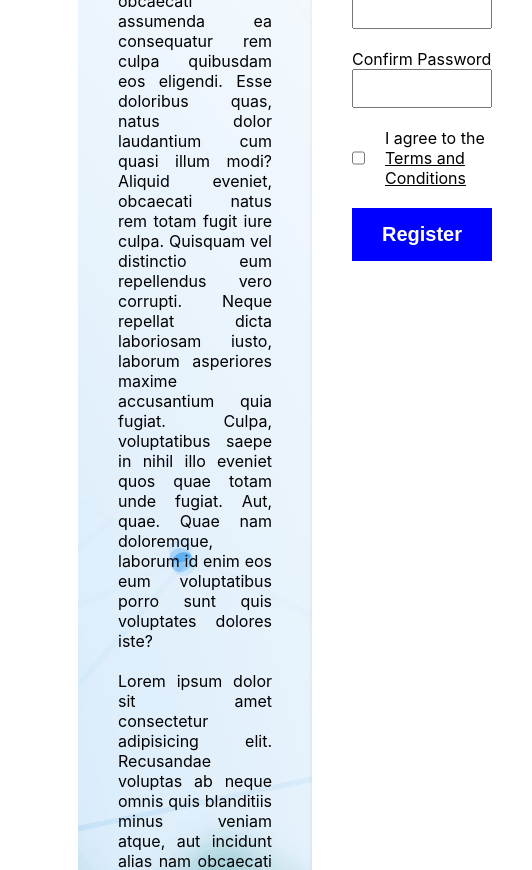
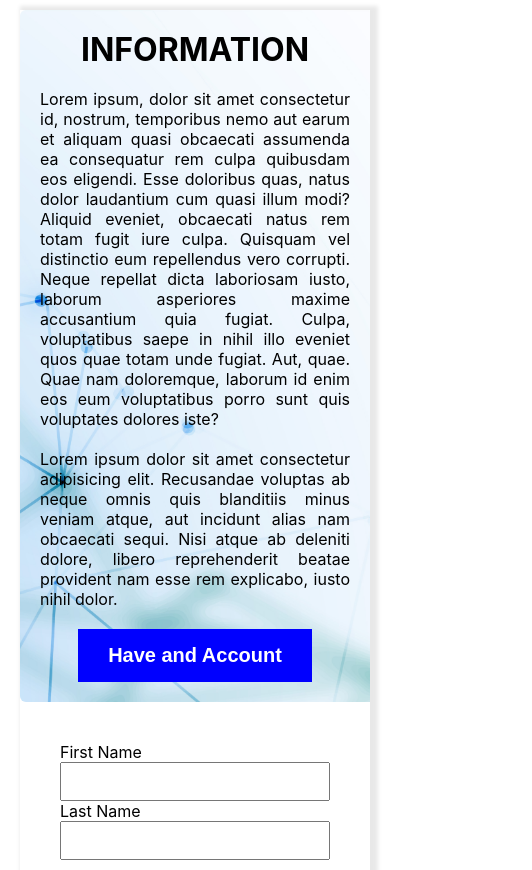
Before and after one commit to Taofeeq001/Blog-App, a React (Create React App) app: page / in a window 390 px wide. Shown: the top 870 px of the page, 532 px wide, since content can reach past the window. Built offline with nearby package versions, Linux system fonts and the light colour scheme.

Commit message:
updated Signup responsiveness page

```diff
--- a/src/Components/Settings/Settings.jsx
+++ b/src/Components/Settings/Settings.jsx
@@ -8,7 +8,20 @@ const Settings=()=>{
         <div className="settings-board">
             <div className="settingsboard-container">
                 <Aside/>
-                <div className='settings-container'></div>
+                <div className='settings-container'>
+                    <div>
+                        <h2>Account Details</h2>
+                        <div>
+                            <a href="">Change password</a>
+                            <a href="">Edit Account</a>
+                        </div>
+                    </div>
+                    <div>
+                        <p>Name: </p>
+                        <p>Email:</p>
+                    </div>
+
+                </div>
             </div>
         </div>
     )
--- a/src/Components/SignUp.css
+++ b/src/Components/SignUp.css
@@ -12,7 +12,6 @@ main{
 .signup-form{
     width: 100%;
     background-color: white;
-    box-shadow: 4px 0px 4px 4px rgb(0, 0, 0, 0.09);
     border-top-right-radius: 6px;
     border-bottom-right-radius: 6px;
     padding: 40px;
@@ -58,7 +57,7 @@ main{
     display: flex;
     gap: 20px;
 }
-.reg .button1{
+.button1{
     padding: 15px 30px;
     background-color: blue;
     border: none;
@@ -75,3 +74,31 @@ main{
     padding: 15px 30px;
 
 }
+@media screen and (max-width: 950px) {
+    .signup{
+        width: 100%;
+        height: 80%;
+        padding:10px 20px;
+        display: flex;
+        align-items: center;
+        justify-content: center;
+    }
+    main{
+        width: 100%;
+        flex-direction: column;
+        box-shadow: 4px 0px 4px 4px rgb(0, 0, 0, 0.09);
+
+    }
+    .left{
+        padding: 20px;
+        flex-direction: column;
+        justify-content: center;
+        align-items: center;
+    }
+    .top-name{
+        flex-direction: column;
+    }
+    .bottom{
+        box-shadow: none;
+    }
+}
--- a/src/Components/SignUp.jsx
+++ b/src/Components/SignUp.jsx
@@ -64,7 +64,7 @@ const SignUP=()=>{
                     <p>Lorem ipsum, dolor sit amet consectetur  id, nostrum, temporibus nemo aut earum et aliquam quasi obcaecati assumenda ea consequatur rem culpa quibusdam eos eligendi. Esse doloribus quas, natus dolor laudantium cum quasi illum modi? Aliquid eveniet, obcaecati natus rem totam fugit iure culpa. Quisquam vel distinctio eum repellendus vero corrupti. Neque repellat dicta laboriosam iusto, laborum asperiores maxime accusantium quia fugiat. Culpa, voluptatibus saepe in nihil illo eveniet quos quae totam unde fugiat. Aut, quae. Quae nam doloremque, laborum id enim eos eum voluptatibus porro sunt quis voluptates dolores iste?</p>
                     <p>Lorem ipsum dolor sit amet consectetur adipisicing elit. Recusandae voluptas ab neque omnis quis blanditiis minus veniam atque, aut incidunt alias nam obcaecati sequi. Nisi atque ab deleniti dolore, libero reprehenderit beatae provident nam esse rem explicabo, iusto nihil dolor.</p>
                     <div>
-                        <a href="./signin"><button>Have and Account</button></a>
+                        <a href="./signin"><button className="button1">Have and Account</button></a>
                     </div>
                 </div>
                 <form className="signup-form" onSubmit={handleSubmit} action="">
@@ -113,7 +113,7 @@ const SignUP=()=>{
                         </div>
                         <div className="b-info2">
                             <input type="checkbox" name="" id="" />
-                            <p>I agree to the <span><u>Terms and Conditions</u></span></p>
+                            <p>I agree to the <span><a style={{color:'blue'}} href="">Terms and Conditions</a></span></p>
                         </div>
                     </div>
                     <div className="reg">
```
